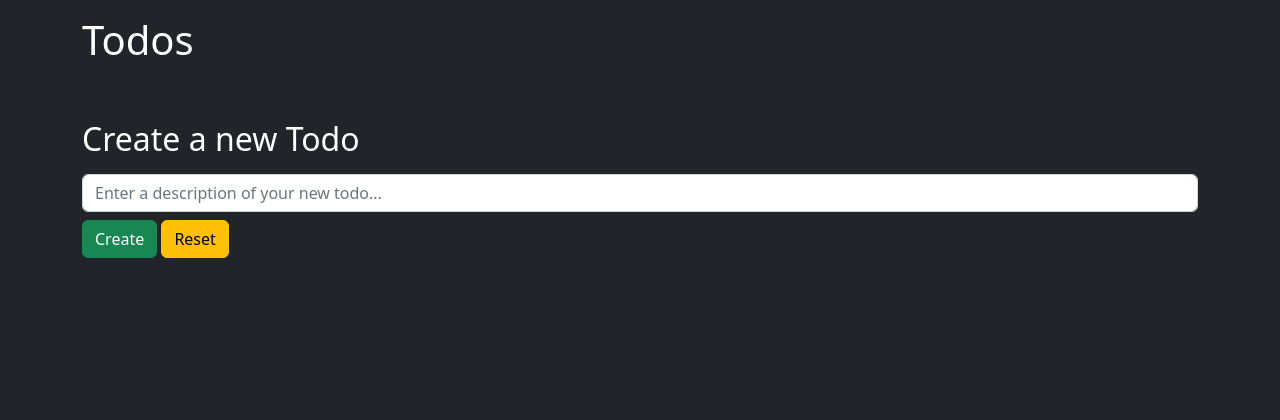
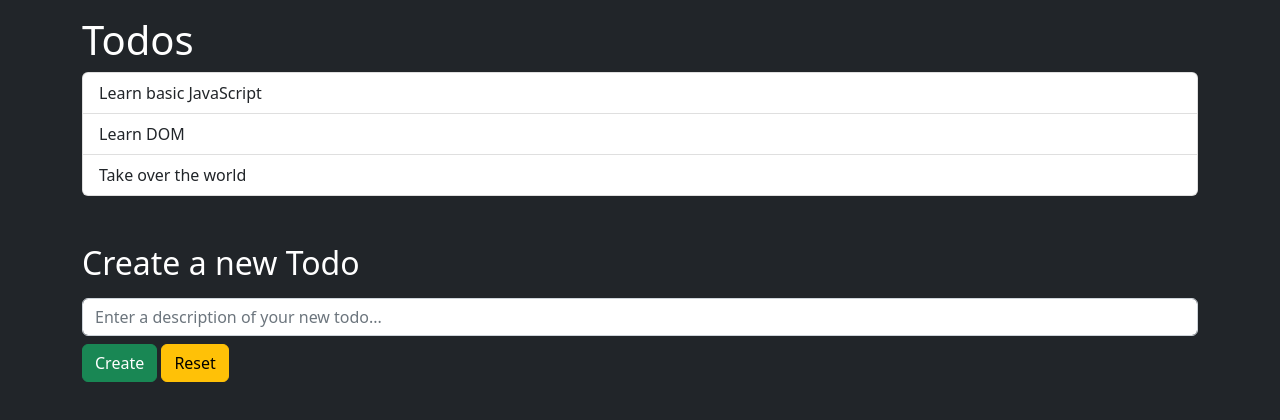
Before and after one commit to drblue/fed22-javascript-1, a plain HTML site: page 27-todos/index.html in a window 1280 px wide. Drawn offline with nearby package versions, Linux system fonts and the light colour scheme.

Commit message:
Workshop: Todos - step 1.

```diff
--- a/27-todos/script.js
+++ b/27-todos/script.js
@@ -36,3 +36,18 @@ const todos = [
 		completed: false,
 	},
 ];
+
+/*
+// troligen lite effektivare, men är samtidigt beroende av en variabel
+// från scope:t ovanför
+let str = '';
+todos.forEach(todo => {
+	str += `<li class="list-group-item">${todo.title}</li>`;
+});
+todosEl.innerHTML = str;
+*/
+
+// todosEl.innerHTML = '';
+todos.forEach(todo => {
+	todosEl.innerHTML += `<li class="list-group-item">${todo.title}</li>`;
+});
```
Also changed, not shown: 27-todos/index.html (+1 -1 lines).
